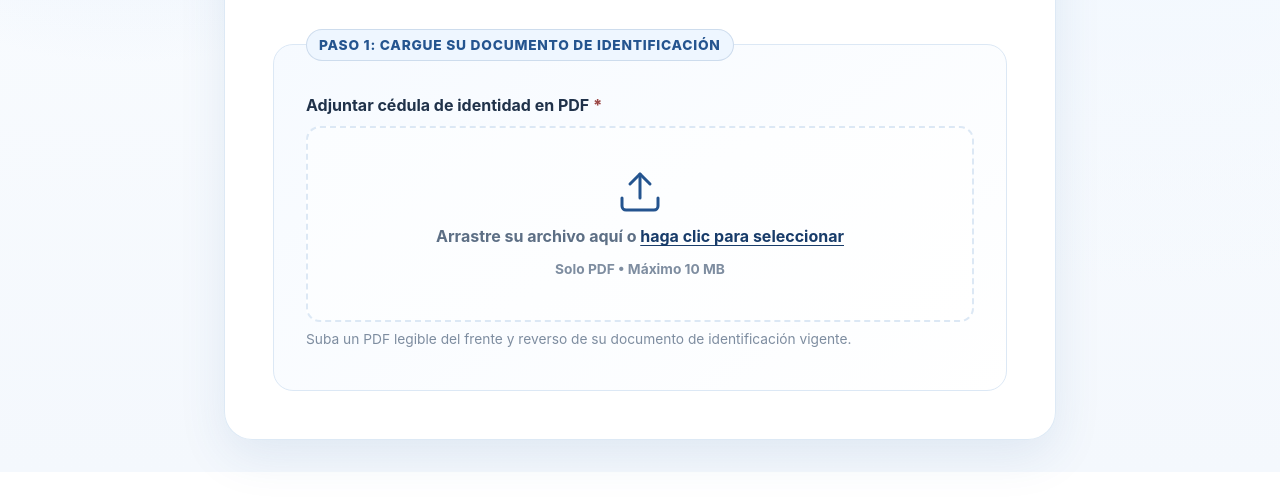
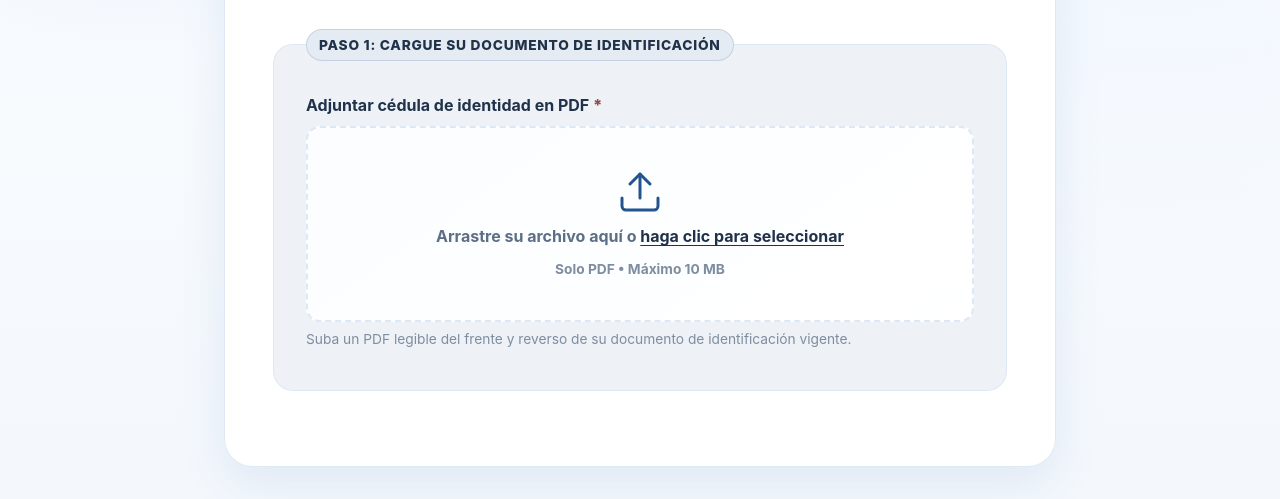
Before and after one commit to mlopez-cafsa/CAFSA-AWS-FORMUALRIO-SEC, a website: page index.html in a window 1280 px wide. Shown: the part 384-883 px from the top of the page. Before the commit the page ends 856 px from the top, so only its background shows below. Drawn offline with Linux system fonts and the light colour scheme.

Commit message:
update colors

```diff
--- a/css/styles.css
+++ b/css/styles.css
@@ -101,6 +101,10 @@
     --color-autofill-bg: #f9fbfd;
     --color-autofill-border: #9fb1c7;
     --color-autofill-accent: #9fb1c7;
+
+    /* cls */
+    --color-backg-text: #e5ebf2;
+    --color-backg-box: #eef2f6;
 
     /* Tipografía */
     --font-family-sans: Inter, ui-sans-serif, system-ui, -apple-system, BlinkMacSystemFont, "Segoe UI", Roboto, Arial, "Noto Sans", "Helvetica Neue", sans-serif;
@@ -290,15 +294,16 @@
 @layer components {
   fieldset {
     padding: var(--space-xl);
-    background: linear-gradient(145deg, var(--color-surface-muted), var(--color-surface));
+    /* background: linear-gradient(145deg, var(--color-autofill-accent), var(--color-autofill-accent)); */
+    /* background: linear-gradient(145deg, var(--color-surface-muted), var(--color-surface)); */
+    background: linear-gradient(145deg, var(--color-backg-box), var(--color-backg-box));
     border: 1px solid var(--color-border);
     border-radius: var(--radius-lg);
   }
 
   legend {
     padding: var(--space-2xs) var(--space-sm);
-    color: var(--color-primary);
-    background: var(--color-primary-soft);
+    background: var(--color-backg-text);
     border: 1px solid rgb(36 84 143 / 0.16);
     border-radius: 999px;
     font-size: var(--font-size-xs);
@@ -519,7 +524,8 @@
   }
 
   .file-upload-link {
-    color: var(--color-primary-strong);
+    color: var(--color-text);
+    /* color: var(--color-primary-strong); */
     text-decoration: underline;
     text-underline-offset: 0.18em;
   }
@@ -536,7 +542,8 @@
     max-inline-size: 100%;
     gap: var(--space-2xs);
     padding: var(--space-2xs) var(--space-xs);
-    color: var(--color-primary);
+    color: var(--color-text);
+    /* color: var(--color-primary); */
     background: var(--color-primary-soft);
     border-radius: 999px;
     font-size: var(--font-size-xs);
@@ -677,7 +684,8 @@
   .btn-secondary {
     inline-size: fit-content;
     padding: 0.7rem 1rem;
-    color: var(--color-primary);
+    color: var(--color-text);
+    /* color: var(--color-primary); */
     background: var(--color-surface);
     border-color: var(--color-border);
   }
@@ -860,12 +868,10 @@
     .ocr-status {
       border: 1px solid ButtonText;
     }
-
     .btn-submit {
       color: ButtonText;
       background: ButtonFace;
     }
-
     .spinner,
     .spinner-sm {
       border-color: ButtonText;
@@ -873,7 +879,6 @@
     }
   }
 }
-
 
 body {
   min-height: 100dvh;
--- a/index.html
+++ b/index.html
@@ -99,7 +99,7 @@
         </div>
       </fieldset>
     </section>
-
+    <br>
     <form
       id="solicitudForm"
       class="data-form"
@@ -136,7 +136,7 @@
             aria-describedby="numeroIdentificacion-help numeroIdentificacion-error"
           >
           <small id="numeroIdentificacion-help" class="help-text">
-            Formatos aceptados: cédula, DIMEX, residencia o pasaporte.
+            Formatos aceptados: cédula '0-0000-0000', DIMEX, residencia '0-0000-0000-0000' o pasaporte PA-000000.
           </small>
           <span class="error-message" id="numeroIdentificacion-error" role="alert" aria-live="polite"></span>
         </div>
```
